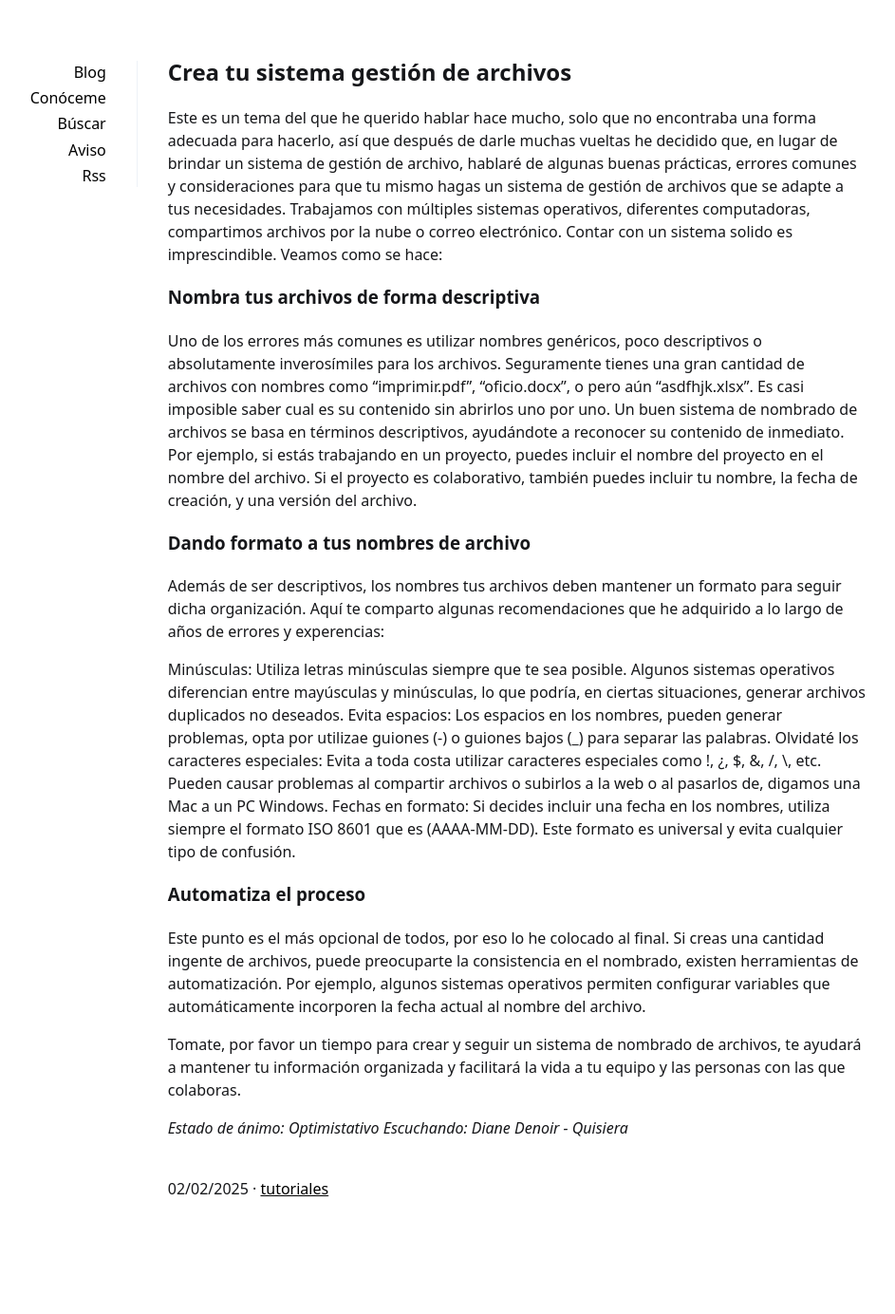
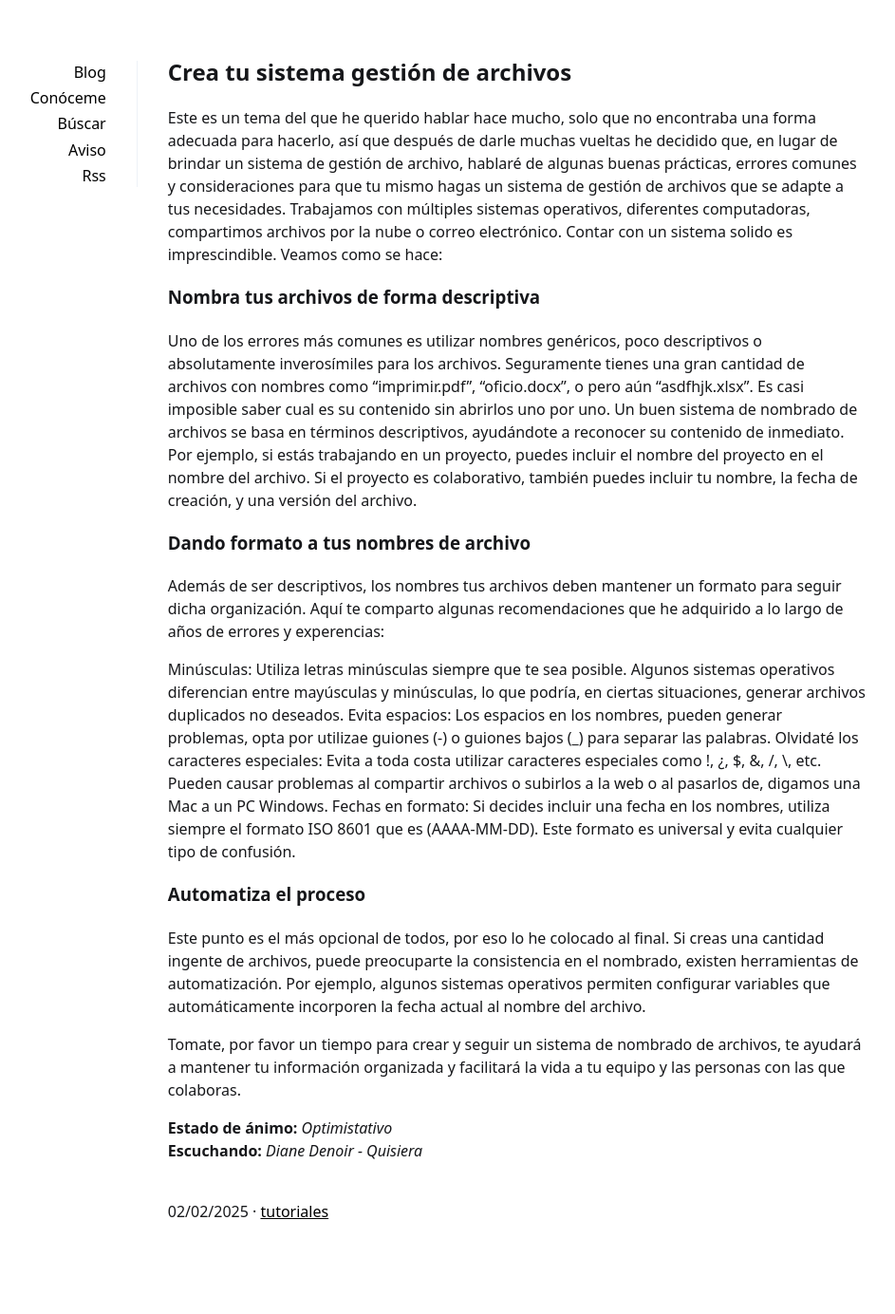
Before and after one commit to andriuzha/andriuzha.github.io, a Jekyll site: the page built from _posts/2025-02-02-crea-tu-sistema-de-gestion-de-archivos.md, in a window 1280 px wide. Shown: the whole page at 95% size, without its empty margins (176-1119 px from the left). Built offline with Jekyll 4.4.1, drawn with Linux system fonts in a browser that asks for light colours; before the commit the page ends 1360 px from its top, so only the background shows below that.

```diff
--- a/_posts/2025-02-02-crea-tu-sistema-de-gestion-de-archivos.md
+++ b/_posts/2025-02-02-crea-tu-sistema-de-gestion-de-archivos.md
@@ -26,5 +26,5 @@ Este punto es el más opcional de todos, por eso lo he colocado al final. Si cre
 
 Tomate, por favor un tiempo para crear y seguir un sistema de nombrado de archivos, te ayudará a mantener tu información organizada y facilitará la vida a tu equipo y las personas con las que colaboras.
 
-*Estado de ánimo:* _Optimistativo_
-*Escuchando:* _Diane Denoir - Quisiera_
+**Estado de ánimo:** *Optimistativo*
+**Escuchando:** *Diane Denoir - Quisiera*
```
